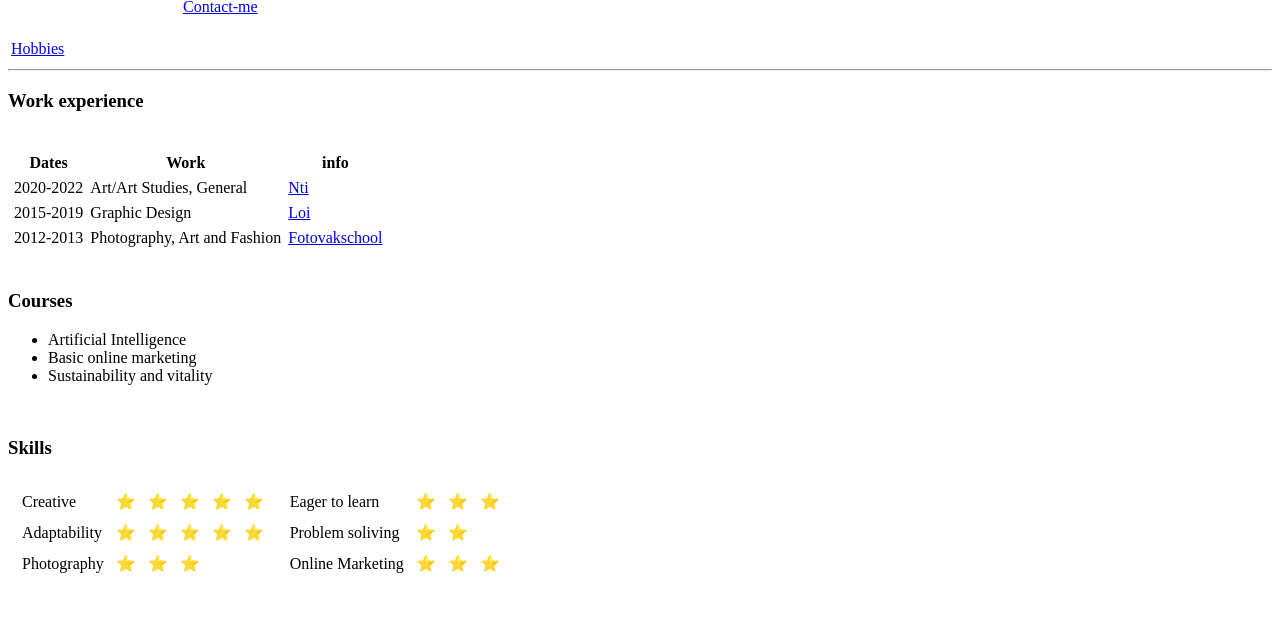
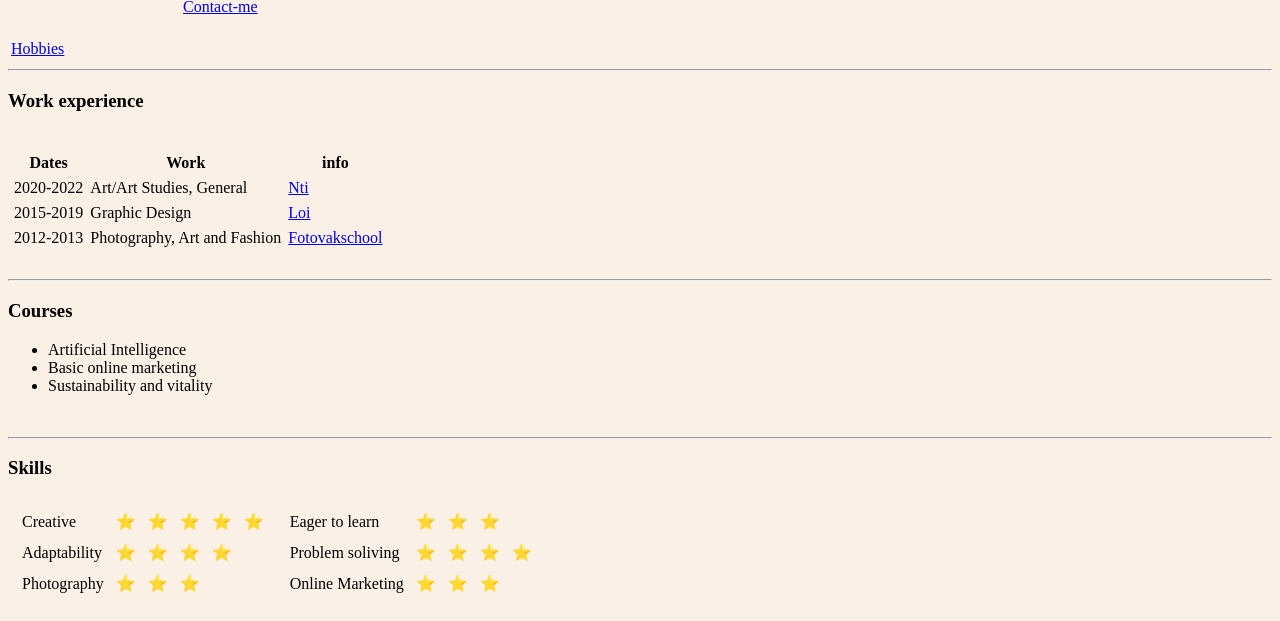
Before and after one commit to JannekeMevius/cv, a plain HTML site: page index.html in a window 1280 px wide. Shown: the part 179-800 px from the top of the page. Drawn offline with Linux system fonts and the light colour scheme.

Commit message:
Add files via upload

```diff
--- a/index.html
+++ b/index.html
@@ -6,7 +6,7 @@
   <title>JannekeMevius</title>
 </head>
 
-<body>
+<body style="background-color: linen;">
   <table cellspacing="20">
     <tr>
       <td><img src="images/jannekemevius.png" alt="Janneke profile picture"></td>
@@ -51,10 +51,13 @@
         <td>Photography, Art and Fashion</td>
         <td><a href="https://fotovakschool.nl/">Fotovakschool</a></td>
 
+
+
       </tr>
 
     </table>
     <br>
+    <hr>
     <h3>Courses</h3>
     <ul>
       <li>Artificial Intelligence</li>
@@ -62,6 +65,7 @@
       <li>Sustainability and vitality</li>
     </ul>
     <br>
+    <hr>
     <h3>Skills</h3>
 
     <table>
@@ -81,7 +85,7 @@
             <td>&#11088;</td>
             <td>&#11088;</td>
             <td>&#11088;</td>
-            <td>&#11088;</td>
+
       </tr>
       <tr>
         <td>Photography</td>
@@ -104,6 +108,8 @@
         <td>Problem soliving</td>
         <td>&#11088;</td>
         <td>&#11088;</td>
+        <td>&#11088;</td>
+        <td>&#11088;</td>
         <tr>
           <td>Online Marketing</td>
           <td>&#11088;</td>
```
Also changed, not shown: Contact-me.html (+13 -11 lines).
